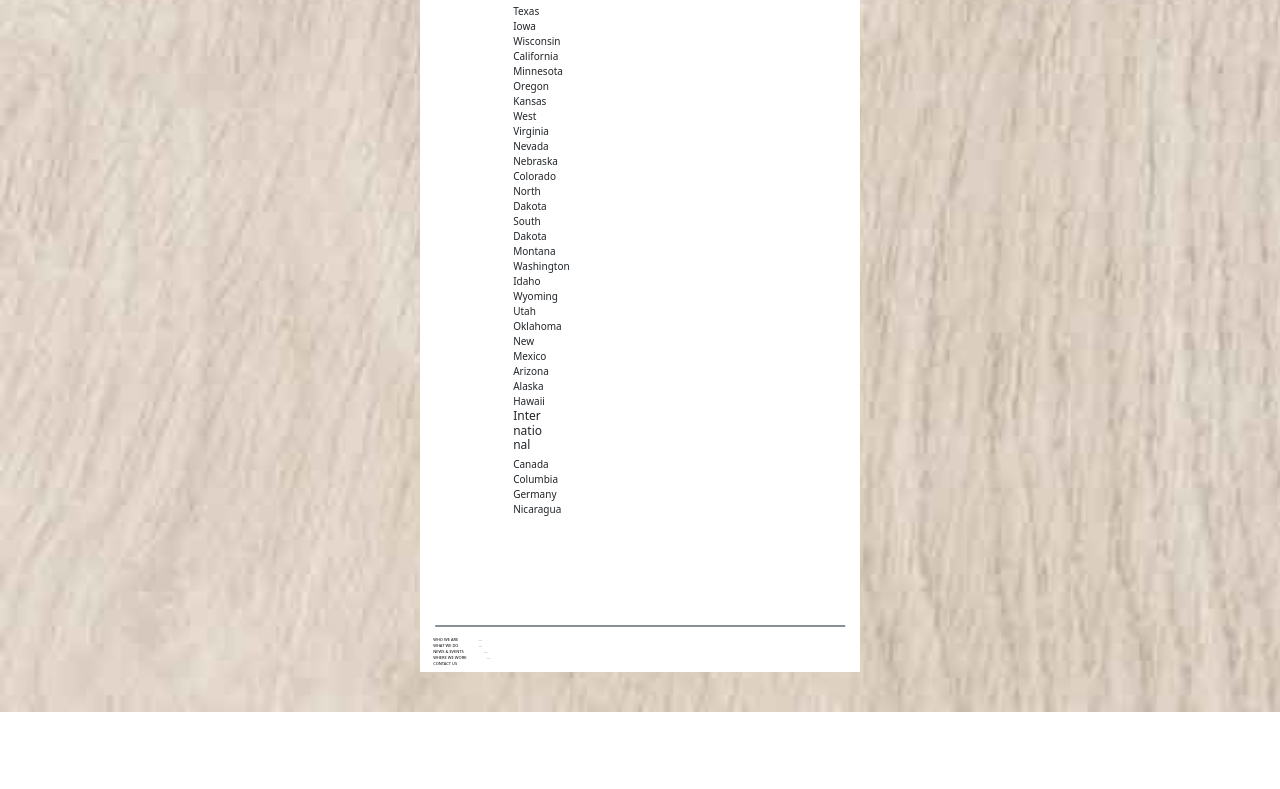
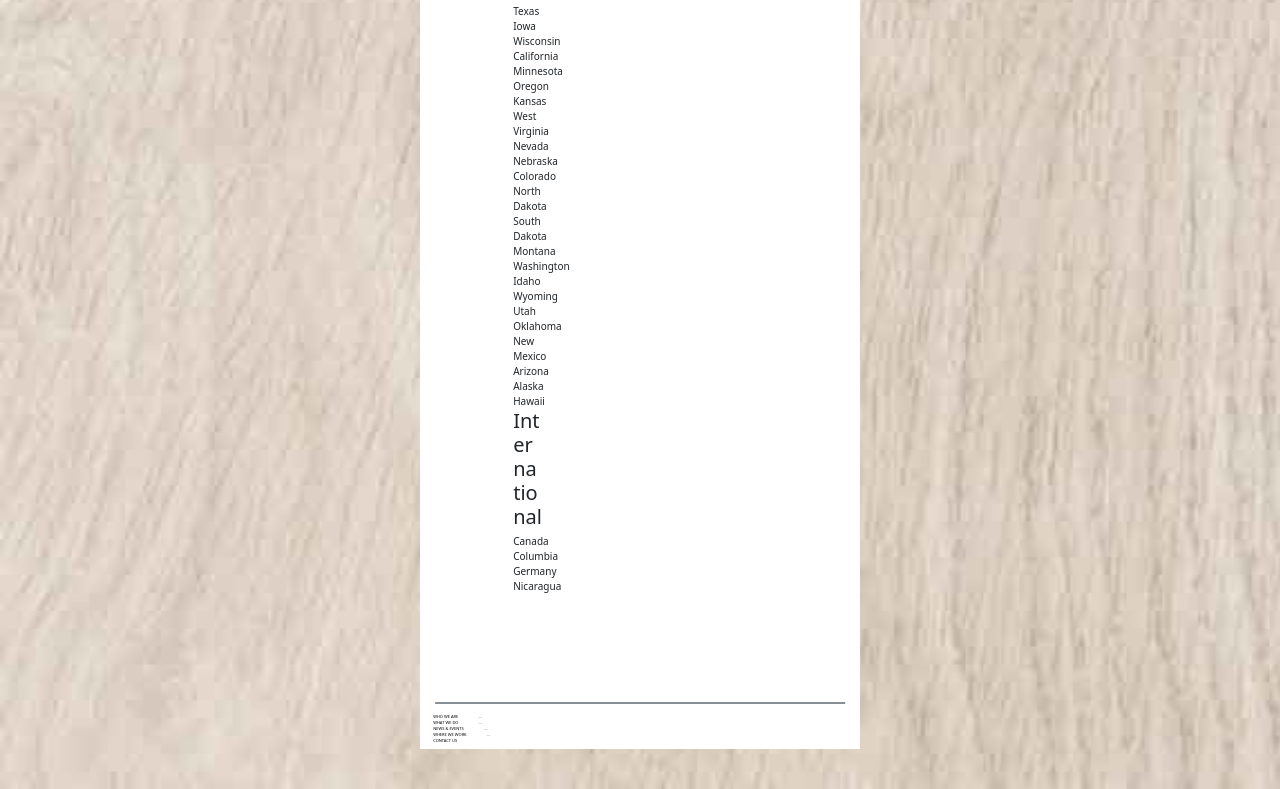
Before and after one commit to dmitryulasau/justice_for_you, a plain HTML site: page page3.html in a window 1280 px wide. Shown: the part 1446-2235 px from the top of the page. Before the commit the page ends 2158 px from the top, so only its background shows below. Drawn offline with nearby package versions, Linux system fonts and the light colour scheme.

Commit message:
page 3 done

```diff
--- a/page3.html
+++ b/page3.html
@@ -221,7 +221,7 @@
                                                 <div class="col-3">
                                                     <div class="row">
                                                         <div class="col-12">
-                                                            <h4>International</h4>
+                                                            <h2>International</h2>
                                                             <div class="row">
                                                                 <div class="col-12">
                                                                     <ul class="bullet">
```
